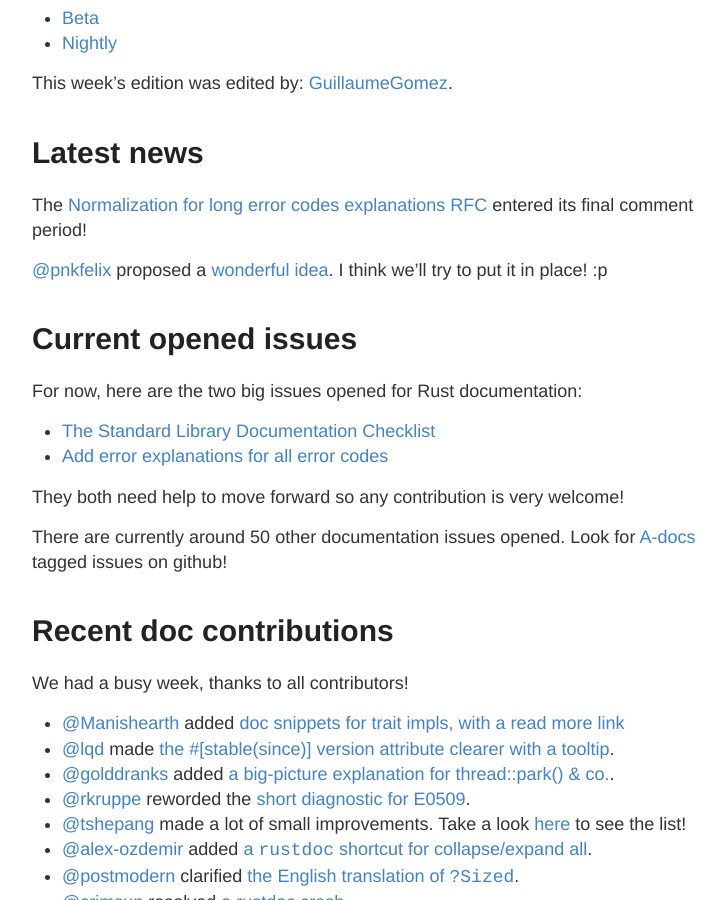
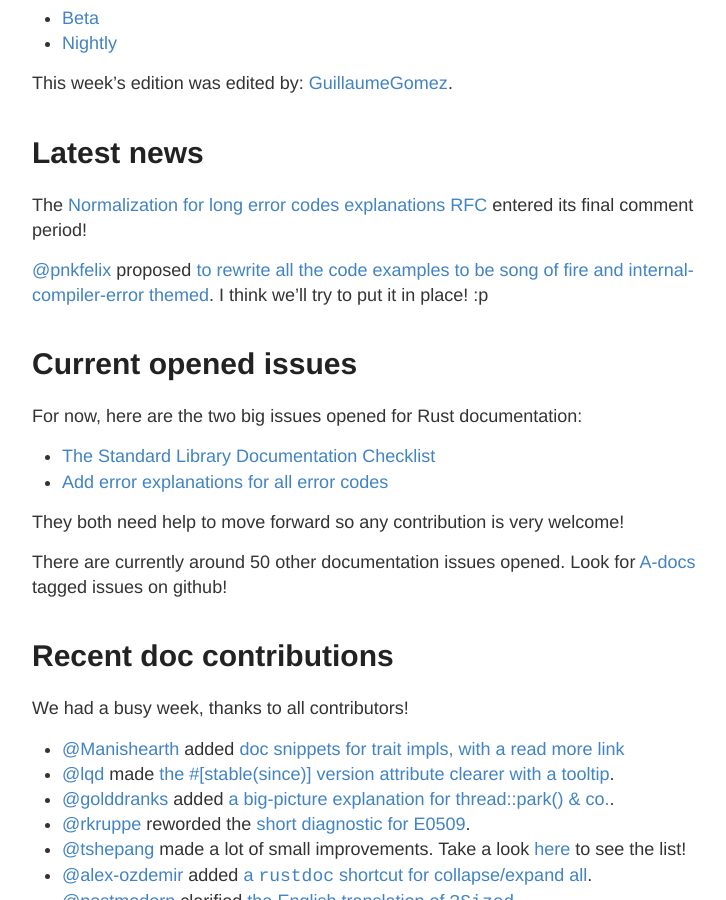
Before and after one commit to GuillaumeGomez/this-week-in-rust-docs, a Jekyll site: the page built from _posts/2016-5-22-this-week-in-rust-docs-5.md, in a window 1280 px wide and 900 px high, scrolled down 392 px. Shown: the whole window, without its empty margins (248-974 px from the left). Built offline with Jekyll 4.4.1, drawn with Linux system fonts in a browser that asks for light colours.

Commit message:
Update 2016-5-22-this-week-in-rust-docs-5.md

```diff
--- a/_posts/2016-5-22-this-week-in-rust-docs-5.md
+++ b/_posts/2016-5-22-this-week-in-rust-docs-5.md
@@ -21,7 +21,7 @@ This week's edition was edited by: [GuillaumeGomez](https://github.com/Guillaume
 
 The [Normalization for long error codes explanations RFC](https://github.com/rust-lang/rfcs/pull/1567) entered its final comment period!
 
-[@pnkfelix](https://github.com/pnkfelix) proposed a [wonderful idea](https://github.com/rust-lang/rust/pull/33675#issuecomment-219609913). I think we'll try to put it in place! :p
+[@pnkfelix](https://github.com/pnkfelix) proposed [to rewrite all the code examples to be song of fire and internal-compiler-error themed](https://github.com/rust-lang/rust/pull/33675#issuecomment-219609913). I think we'll try to put it in place! :p
 
 # Current opened issues
 
```
